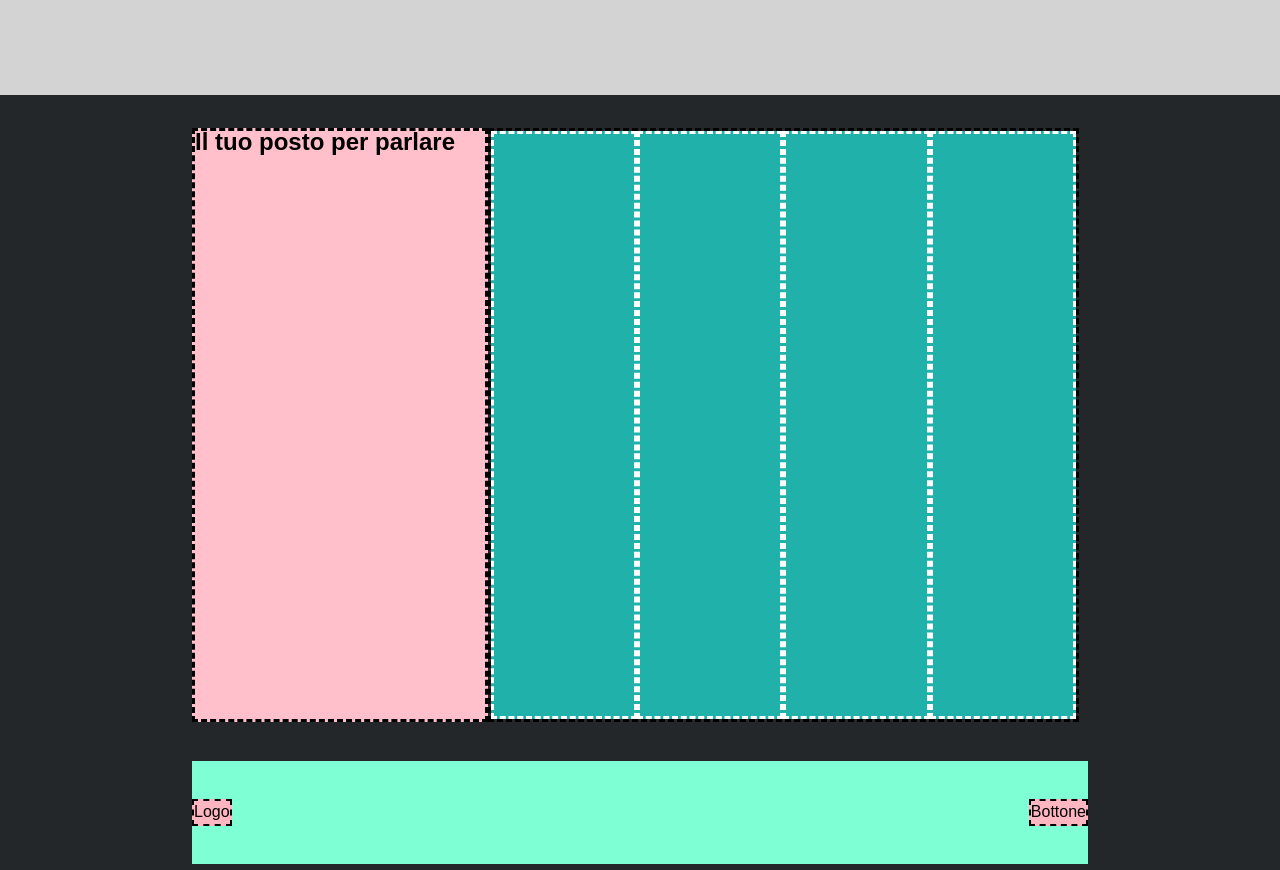
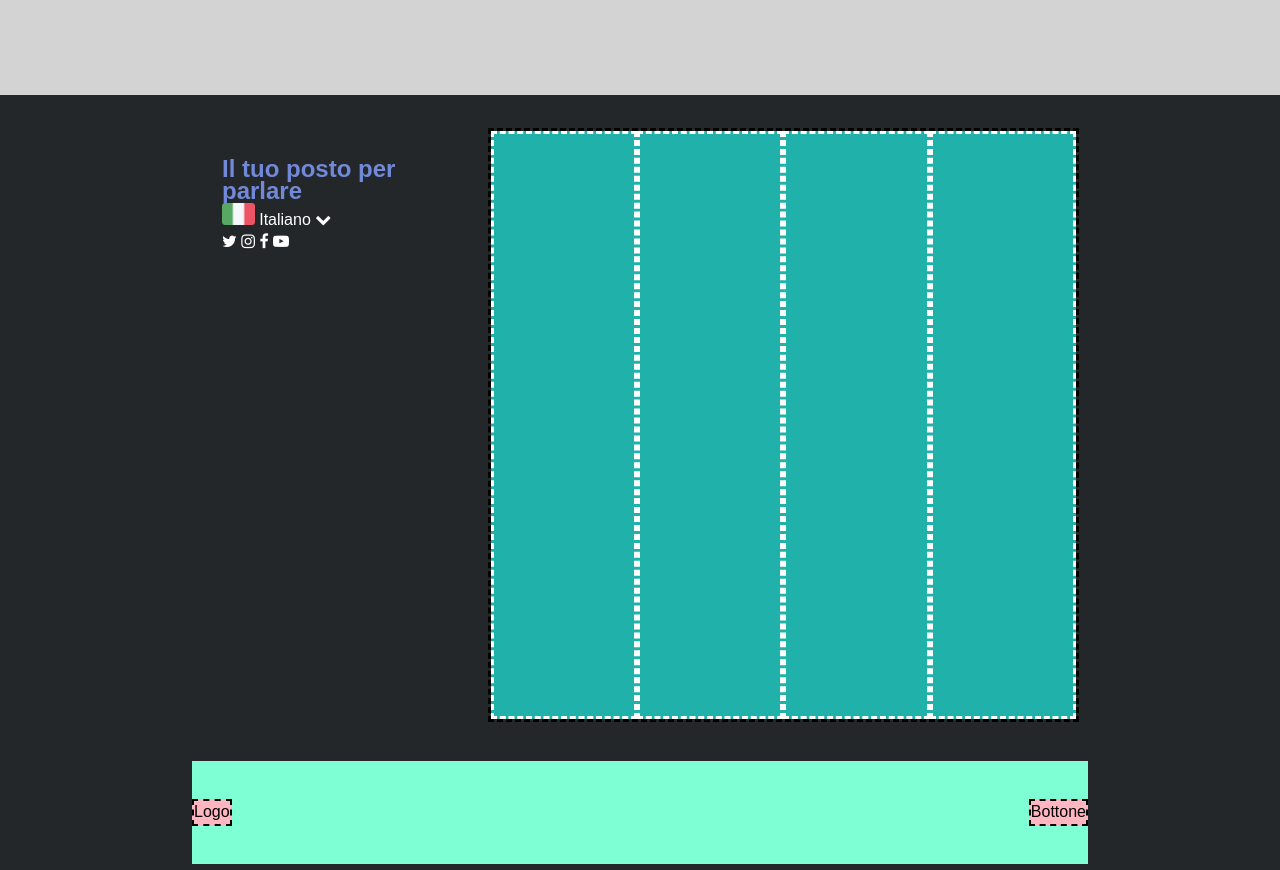
Before and after one commit to AlexandruConstantinBurlacu/htmlcss-discord, a plain HTML site: page index.html in a window 1280 px wide. Shown: the part 3440-4310 px from the top of the page. Drawn offline with Linux system fonts and the light colour scheme.

Commit message:
inserimento settima parte - sezione uno

```diff
--- a/index.html
+++ b/index.html
@@ -5,6 +5,8 @@
         <meta name="viewport" content="width=device-width, initial-scale=1.0">
         <link rel="stylesheet" href="style.css">
         <title>htmlcss-struttura-discord</title>
+        <!-- icone -->
+        <link rel="stylesheet" href="https://cdnjs.cloudflare.com/ajax/libs/font-awesome/4.7.0/css/font-awesome.min.css">
     </head>
     <body>
         <div class="jumbo">
@@ -117,6 +119,15 @@
                 <div class="settimo">
                     <div class="mini-pink">
                         <h2>Il tuo posto per parlare</h2>
+                        <div class="lingua">
+                            <img src="img/ita.png" alt="bandiera Italia"> Italiano <i class="fa fa-chevron-down"></i>
+                        </div>
+                        <div class="icone">
+                            <i class="fa fa-twitter"></i>
+                            <i class="fa fa-instagram"></i>
+                            <i class="fa fa-facebook"></i>
+                            <i class="fa fa-youtube-play"></i>
+                        </div>
                     </div>
                     <div class="box-ciano">
                         <div class="ciano"></div>
--- a/style.css
+++ b/style.css
@@ -235,9 +235,20 @@ body {
     width: 33%;
     height: 100%;
 
-    background-color: #FFC0CB;
+    padding: 30px;
+}
 
-    border: 3px dashed black;
+h2 {
+    color: #7289da;
+}
+
+.lingua img {
+    height: 22px;
+    width: auto;
+}
+
+.icone , .lingua {
+    color: white;
 }
 
 .box-ciano {
```
